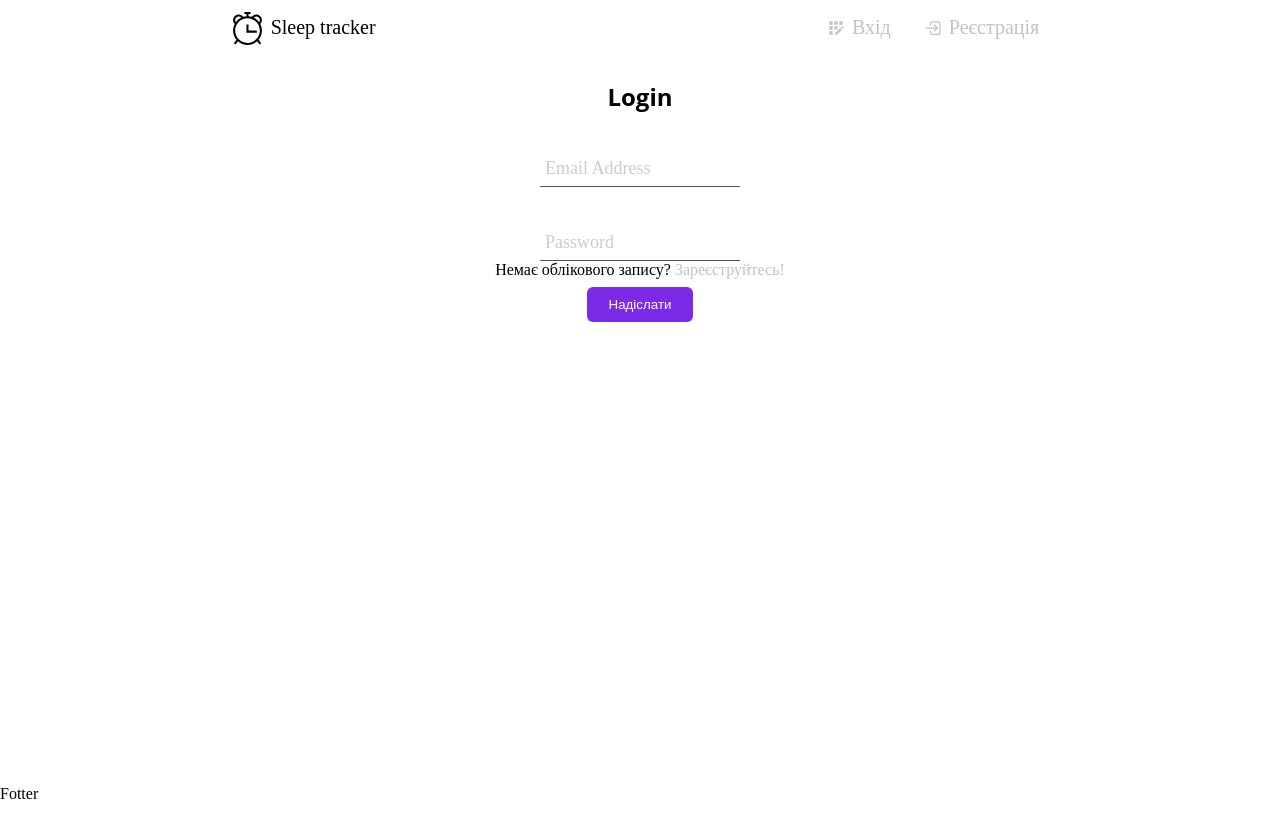
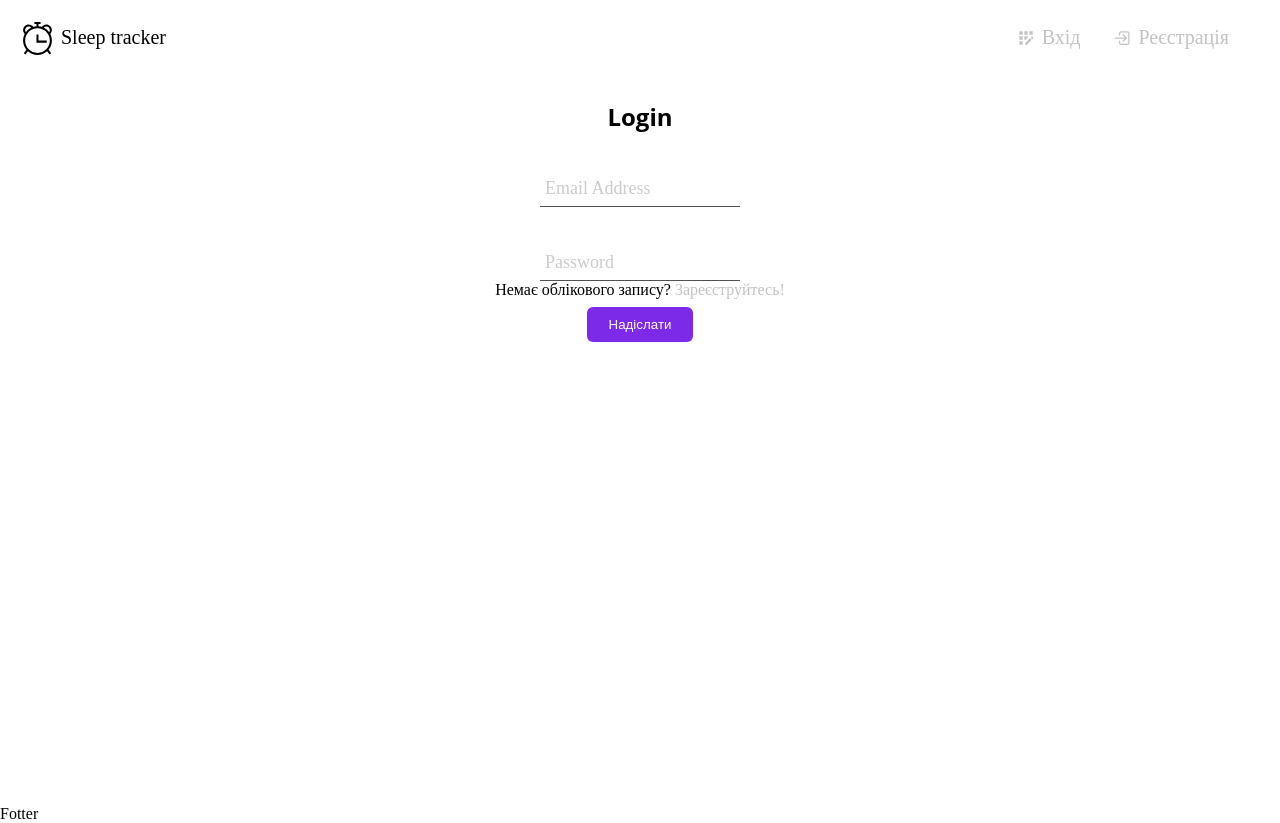
Before and after one commit to Nik91K/SleepTracker, a React (Vite) app: page /login in a window 1280 px wide. Built offline with nearby package versions, Linux system fonts and the light colour scheme.

Commit message:
updated styles

```diff
--- a/src/components/Layout/Header/Header.css
+++ b/src/components/Layout/Header/Header.css
@@ -1,9 +1,9 @@
 .header{
     display: flex;
     align-items: center;
-    justify-content: space-around;
+    justify-content: space-between;
     font-size: 20px;
-    padding: 10px;
+    padding: 20px;
 }
 
 .header-title{
@@ -13,6 +13,7 @@
 }
 
 .header-links{
+    margin-right: 20px;
     display: flex;
     gap: 10px;
 }
--- a/src/components/Layout/Sitebar/style.css
+++ b/src/components/Layout/Sitebar/style.css
@@ -27,6 +27,7 @@ nav {
     height: 50px;
     width: 40px;
     position: relative;
+    cursor: pointer;
 }
 .ham-menu span {
     height: 5px;
--- a/src/index.css
+++ b/src/index.css
@@ -40,6 +40,7 @@ box-sizing: border-box;
 .link{
   color: var(--link-color);
   transition: 0.5s ease;
+  cursor: pointer;
 }
 
 .link:hover{
```
